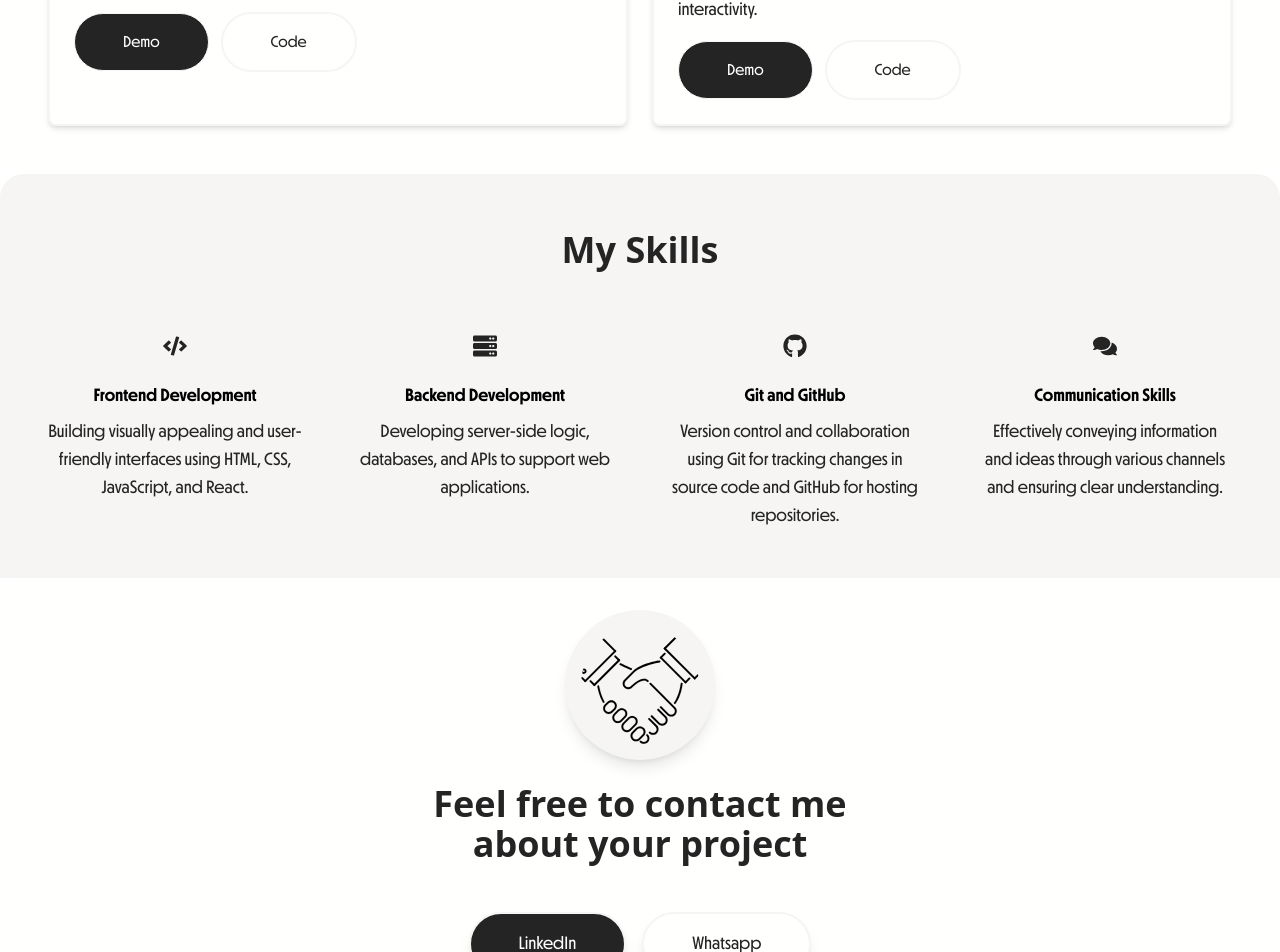
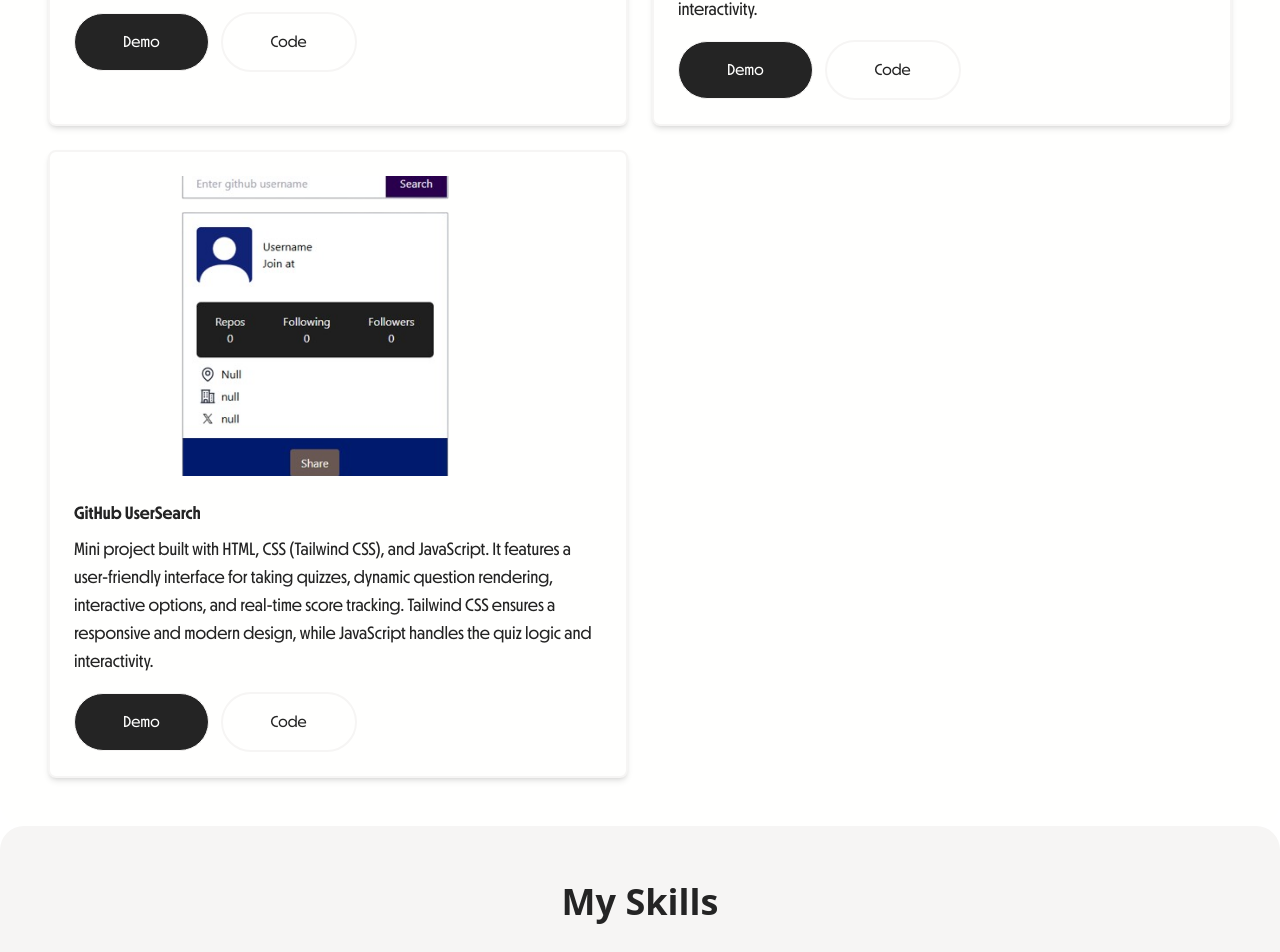
Before and after one commit to Rishabh2024/Portfolio-Rishabh, a React (Vite) app: page / in a window 1280 px wide. Shown: the part 1842-2794 px from the top of the page. Built offline with nearby package versions, Linux system fonts and the light colour scheme.

Commit message:
Initial commit

```diff
--- a/data.js
+++ b/data.js
@@ -43,6 +43,15 @@
     demoLink: "https://rishabh2024.github.io/Quiz-app/",
     githubLink: "https://github.com/Rishabh2024/Quiz-app",
   },
+  {
+    name: "GitHub UserSearch",
+    description:
+      "Mini project built with HTML, CSS (Tailwind CSS), and JavaScript. It features a user-friendly interface for taking quizzes, dynamic question rendering, interactive options, and real-time score tracking. Tailwind CSS ensures a responsive and modern design, while JavaScript handles the quiz logic and interactivity. ",
+
+    img: "/images/githubuser.png",
+    demoLink: "https://github-user-search-eosin-eight.vercel.app/",
+    githubLink: "https://github.com/Rishabh2024/Github-UserSearch",
+  },
 ];
 
 export const skillData = [
```
Also changed, not shown: public/images/githubuser.png (added).
